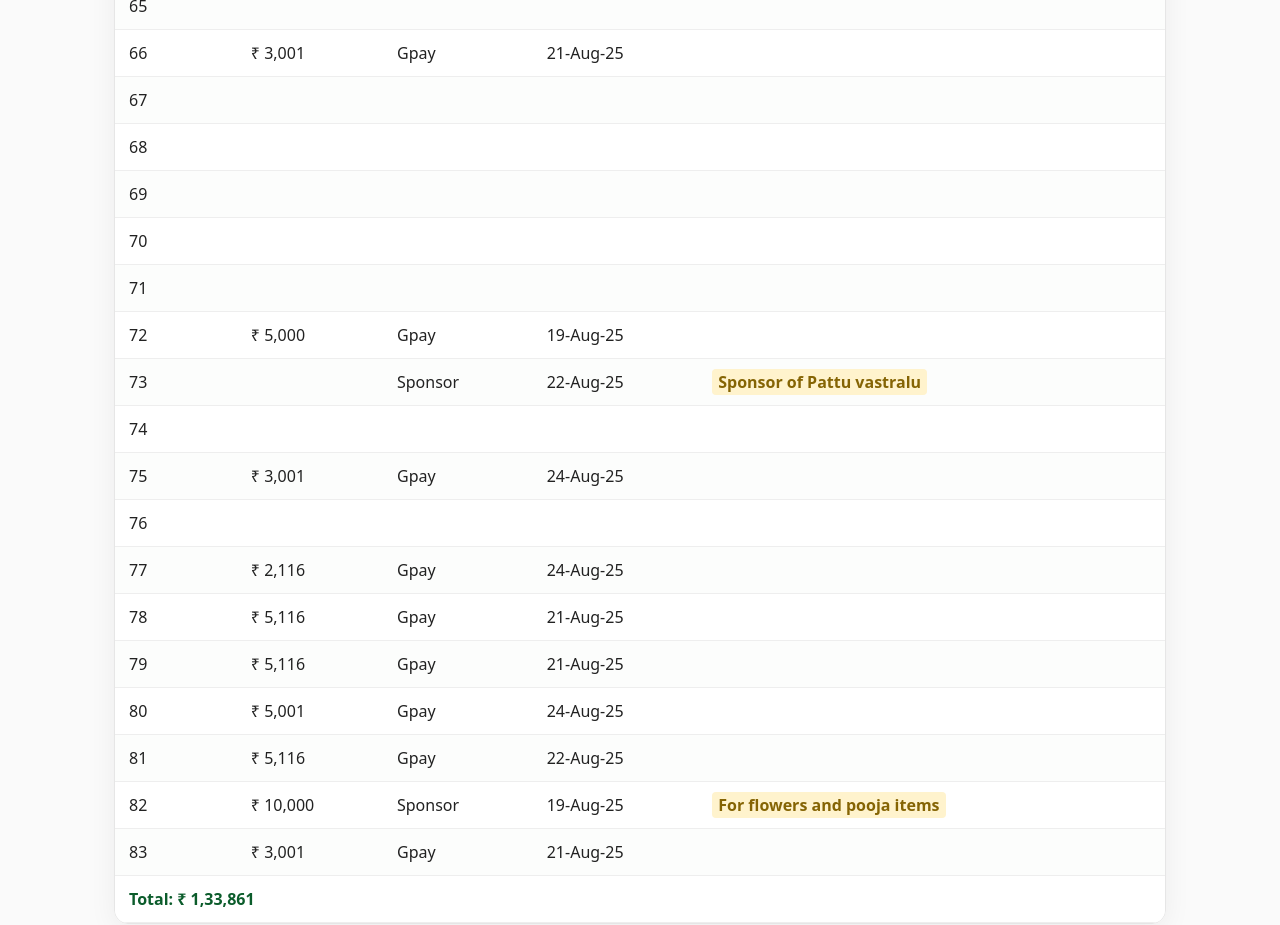
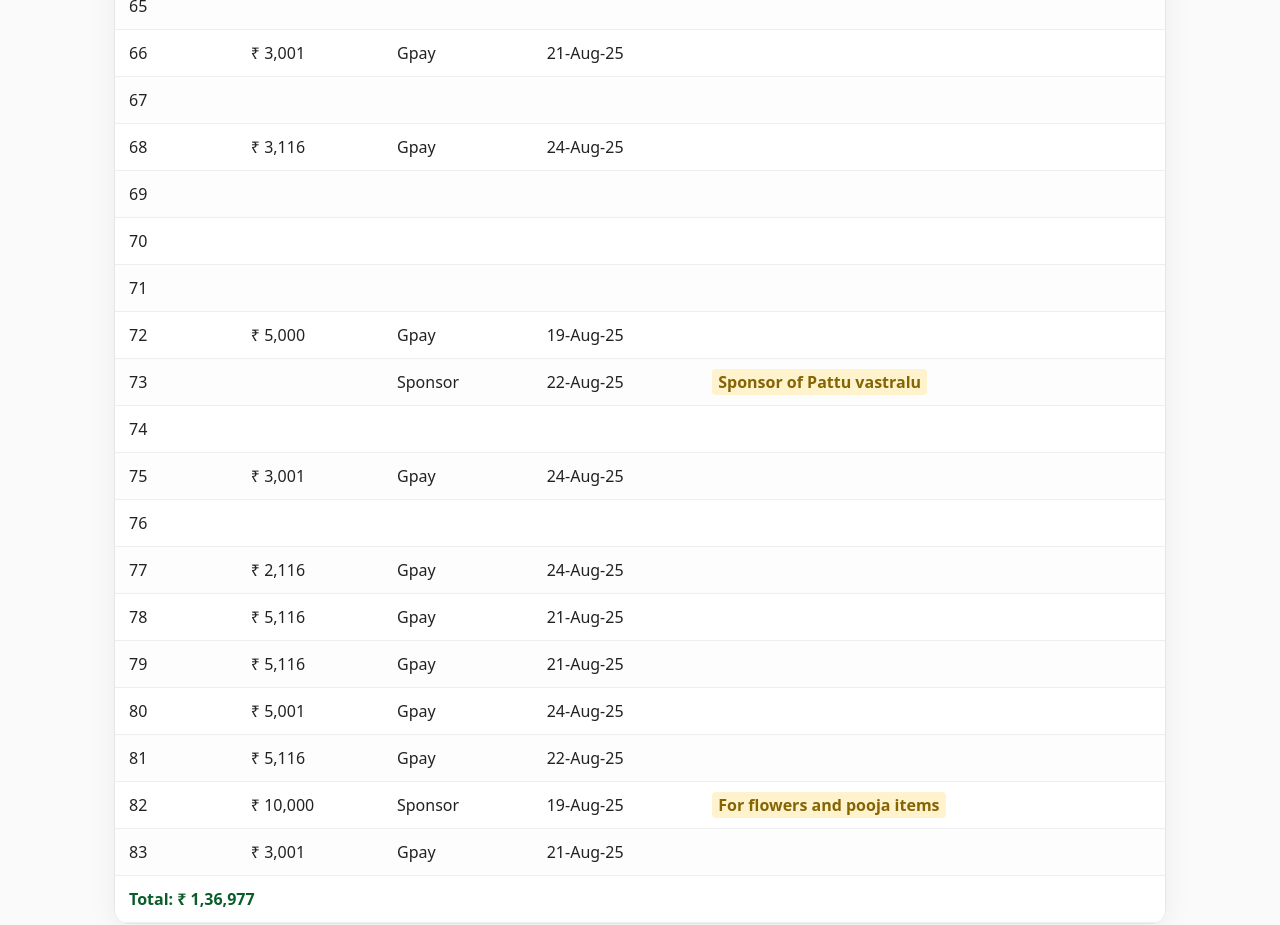
Before and after one commit to mail2kvl/kopparthi.in, a plain HTML site: page donations.html in a window 1280 px wide. Shown: the part 3420-4345 px from the top of the page. Drawn offline with Linux system fonts and the light colour scheme.

Commit message:
Add files via upload

```diff
--- a/donations.html
+++ b/donations.html
@@ -530,9 +530,9 @@
         </tr>
         <tr>
           <td>68</td>
-          <td></td>
-          <td></td>
-          <td></td>
+          <td>₹ 3,116</td>
+          <td>Gpay</td>
+          <td>24-Aug-25</td>
           <td></td>
         </tr>
         <tr>
```
